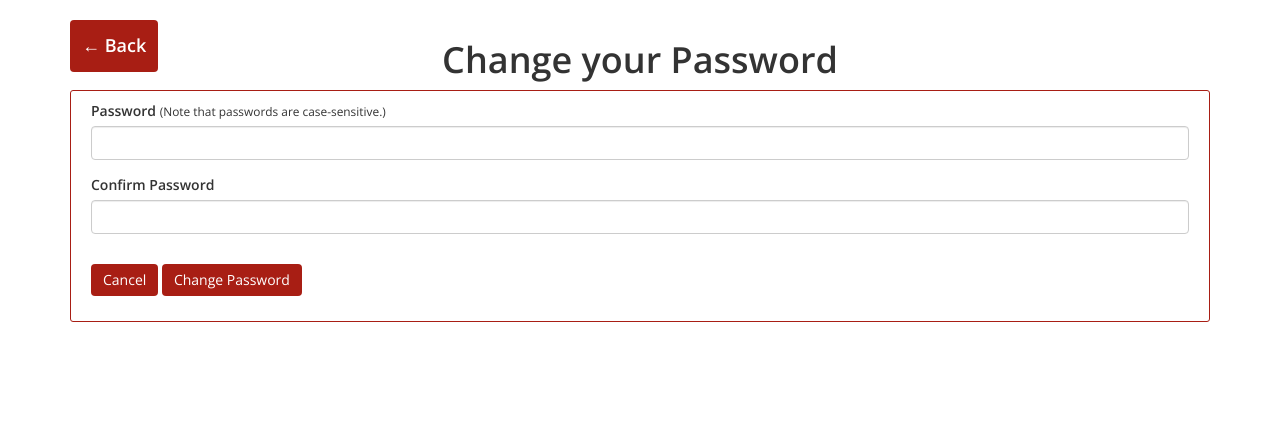
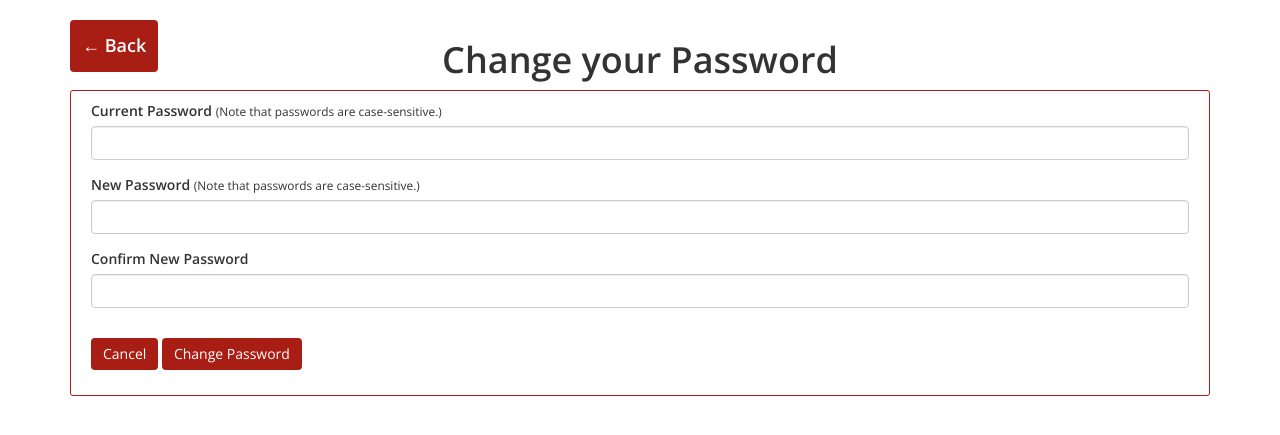
Before and after one commit to sbneelu/jghsdofe, a Flask app: page /change-password in a window 1280 px wide. Shown: the part 52-487 px from the top of the page. Run offline with Flask 2, Linux system fonts and the light colour scheme; the visitor is signed in with stand-in values (Sample User, id 1); parts of the project's set-up code (start-up, migrations or seed data) failed here and were passed over; some libraries are stand-ins or nearby versions.

Commit message:
Confirm current password

```diff
--- a/jghsdofe/templates/edit/delete-event.html.j2
+++ b/jghsdofe/templates/edit/delete-event.html.j2
@@ -3,7 +3,7 @@
   {% set days_of_week = ['Monday', 'Tuesday', 'Wednesday', 'Thursday', 'Friday', 'Saturday', 'Sunday'] %}
   {% set months = ['', 'January', 'February', 'March', 'April', 'May', 'June', 'July', 'August', 'September', 'October', 'November', 'December'] %}
   <div class="row">
-    <div class="col-sm-2 col-md-2"><a href="{{ url_for('view.calendar', level=level) }}" class="btn btn-primary"><h4>&larr; Back</h4></a></div>
+    <div class="col-sm-2 col-md-2"><a href="{{ url_for('view.event', level=level, id=event.id) }}" class="btn btn-primary"><h4>&larr; Back</h4></a></div>
     <div class="col-sm-8 col-md-8">
       <h1 class="text-center">Are you sure you would like to delete this event?</h1>
     </div>
--- a/jghsdofe/templates/users/change-password.html.j2
+++ b/jghsdofe/templates/users/change-password.html.j2
@@ -11,6 +11,19 @@
     <form action="" method="post" novalidate="novalidate">
       {{ form.hidden_tag() }}
       <fieldset class="form-group">
+        <div class="form-group">
+          {{ form.current_password.label(class="form-control-label") }} <small>(Note that passwords are case-sensitive.)</small>
+          {% if form.current_password.errors %}
+            {{ form.current_password(class="form-control form-control-lg is-invalid") }}
+            <div class="invalid-feedback">
+              {% for error in form.current_password.errors %}
+                <span>{{ error }}</span>
+              {% endfor %}
+            </div>
+          {% else %}
+            {{ form.current_password(class="form-control form-control-lg") }}
+          {% endif %}
+        </div>
         <div class="form-group">
           {{ form.password.label(class="form-control-label") }} <small>(Note that passwords are case-sensitive.)</small>
           {% if form.password.errors %}
--- a/jghsdofe/users/forms.py
+++ b/jghsdofe/users/forms.py
@@ -4,6 +4,7 @@ from flask_login import current_user
 from wtforms import StringField, PasswordField, SubmitField, BooleanField
 from wtforms.validators import InputRequired, Email, ValidationError, EqualTo, Length
 from jghsdofe.models import User
+from jghsdofe import bcrypt
 
 class LoginForm(FlaskForm):
     username = StringField('Username', validators=[InputRequired()])
@@ -25,6 +26,11 @@ class SignupForm(FlaskForm):
 
 
 class ChangePasswordForm(FlaskForm):
-    password = PasswordField('Password', validators=[InputRequired(), Length(min=8, message='Password must be at least 8 characters long.')])
-    confirm_password = PasswordField('Confirm Password', validators=[InputRequired(), EqualTo('password', message='Password and Confirm Password must be identical. Note that passwords are case-sensitive.')])
+    current_password = PasswordField('Current Password', validators=[InputRequired()])
+    password = PasswordField('New Password', validators=[InputRequired(), Length(min=8, message='Password must be at least 8 characters long.')])
+    confirm_password = PasswordField('Confirm New Password', validators=[InputRequired(), EqualTo('password', message='Password and Confirm Password must be identical. Note that passwords are case-sensitive.')])
     submit = SubmitField('Change Password')
+
+    def validate_current_password(self, current_password):
+        if not bcrypt.check_password_hash(current_user.password, current_password.data):
+            raise ValidationError('Current password incorrect. Please try again. If you have forgotten it please email neelu.rsa@gmail.com for assistance.')
```
